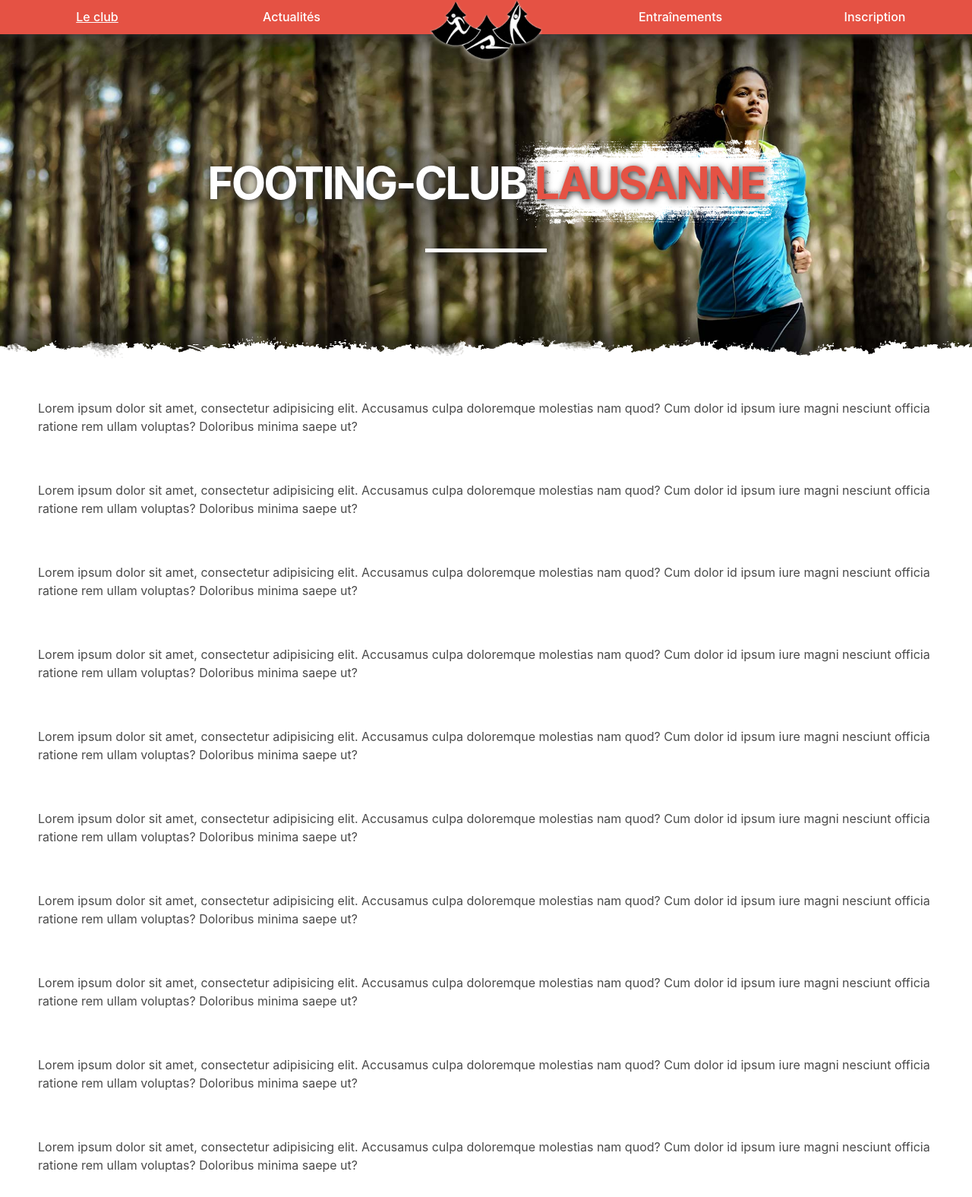
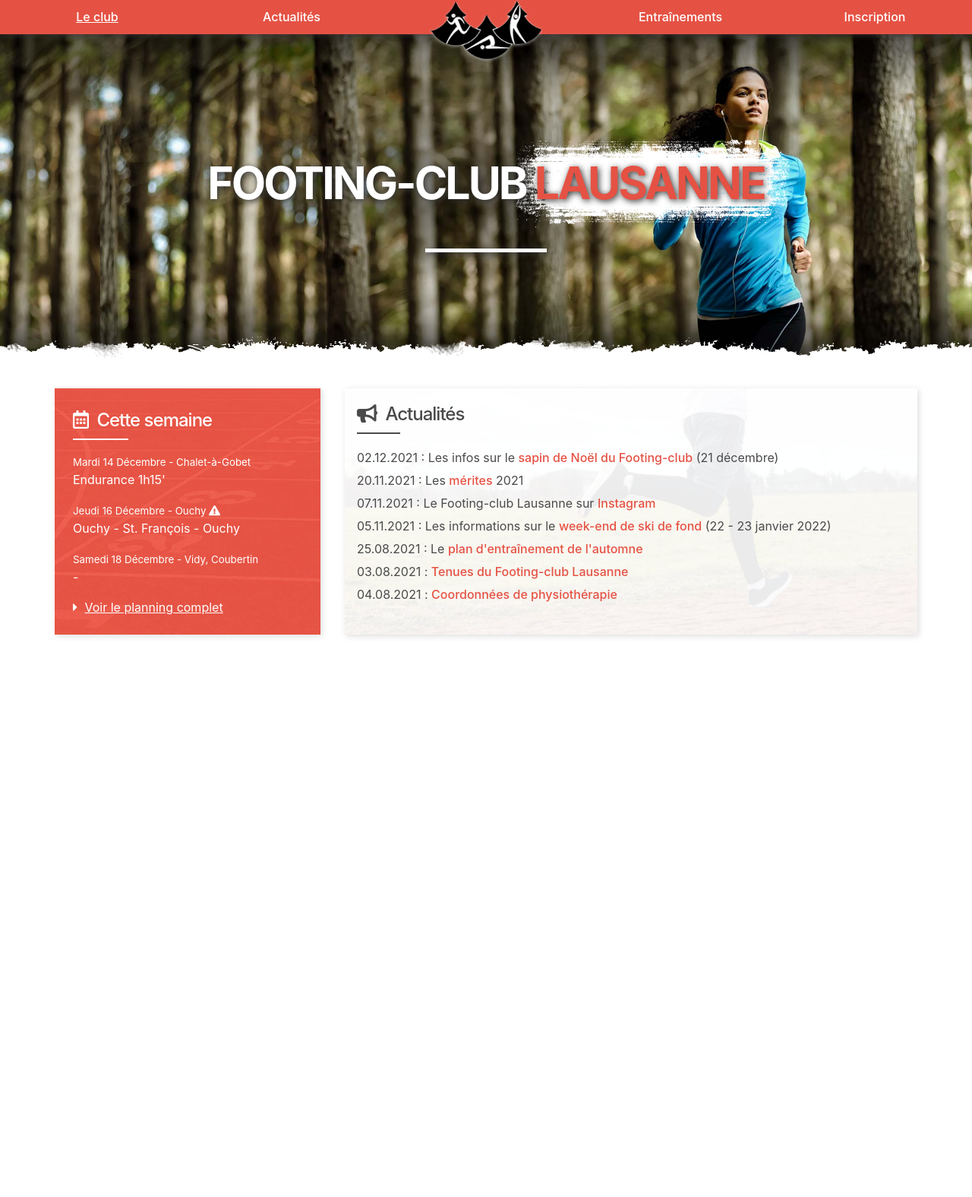
Before and after one commit to footing-club/footing-club, a Jekyll site: the page built from index.html, in a window 1280 px wide. Shown: the whole page at 76% size. Built offline with Jekyll 4.4.1, drawn with Linux system fonts in a browser that asks for light colours; nearby versions of some CDN libraries; after the commit the page ends 900 px from its top, so only the background shows below that.

Commit message:
Setting up the planning and news blocks

```diff
--- /dev/null
+++ b/_sass/elements/title.sass
@@ -0,0 +1,15 @@
+.title
+  font-weight: 500
+  letter-spacing: -1px
+  position: relative
+  padding-bottom: 8px
+  margin-bottom: 16px
+  display: inline-block
+
+  &:after
+    content: ''
+    position: absolute
+    bottom: 0
+    left: 0
+    width: 40%
+    border-bottom: 2px solid
--- /dev/null
+++ b/_sass/index.sass
@@ -0,0 +1,49 @@
+#infos
+  display: flex
+  flex-direction: column
+  background: #fff
+  padding: 0 16px
+  max-width: 1200px
+  margin: 0 auto
+
+  +tablet
+    flex-direction: row
+
+#workouts
+  margin: 16px
+  background: #e55244
+  padding: 24px
+  box-shadow: 2px 2px 8px #ddd
+  color: #fff
+  background: $primary-color url("../images/workouts-bg.jpg") no-repeat center center / cover
+
+  +tablet
+    flex-basis: 350px
+
+  li
+    margin-bottom: 16px
+
+#news
+  margin: 16px
+  background: #ccc
+  flex-grow: 1
+  padding: 16px
+  box-shadow: 2px 2px 8px #ddd
+  background: url("../images/news-bg.jpg") no-repeat center center / cover
+
+  li
+    line-height: 30px
+
+  a
+    color: $primary-color
+    text-decoration: none
+    font-weight: 500
+
+    &:hover
+      text-decoration: underline
+
+.icon
+  margin-right: 5px
+
+a
+  color: #fff
--- a/css/main.sass
+++ b/css/main.sass
@@ -5,5 +5,7 @@
 @import base/variables
 @import base/mixins
 @import base/reset
+@import elements/title
 @import components/navbar
 @import layout/hero
+@import index
--- a/index.html
+++ b/index.html
@@ -11,9 +11,46 @@ layout: default
   <h1 class="hero-title">Footing-club <em>Lausanne</em></h1>
 </section>
 
+<div id="infos">
+  <section id="workouts">
+    <h2 class="title">
+      <span class="icon"><i class="far fa-calendar-alt"></i></span>
+      Cette semaine
+    </h2>
+    <ul>
+      <li>
+        <small>Mardi 14 Décembre - Chalet-à-Gobet</small><br>
+        Endurance 1h15'
+      </li>
+      <li>
+        <small>Jeudi 16 Décembre - Ouchy <i class="fas fa-exclamation-triangle"></i></small><br>
+        Ouchy - St. François - Ouchy
+      </li>
+      <li>
+        <small>Samedi 18 Décembre - Vidy, Coubertin</small><br>
+        -
+      </li>
+    </ul>
 
-{% for i in (1..10) %}
-  <p style="padding: 30px 50px; background-color: #fff">
-    Lorem ipsum dolor sit amet, consectetur adipisicing elit. Accusamus culpa doloremque molestias nam quod? Cum dolor id ipsum iure magni nesciunt officia ratione rem ullam voluptas? Doloribus minima saepe ut?
-  </p>
-{% endfor %}
+    <p>
+      <span class="icon"><i class="fas fa-caret-right"></i></span>
+      <a href="planning">Voir le planning complet</a>
+    </p>
+  </section>
+
+  <section id="news">
+    <h2 class="title">
+      <span class="icon"><i class="fas fa-bullhorn"></i></span>
+      Actualités
+    </h2>
+    <ul>
+      <li>02.12.2021 : Les infos sur le <a href="#">sapin de Noël du Footing-club</a> (21 décembre)</li>
+      <li>20.11.2021 : Les <a href="#">mérites</a> 2021</li>
+      <li>07.11.2021 : Le Footing-club Lausanne sur <a href="#">Instagram</a></li>
+      <li>05.11.2021 : Les informations sur le <a href="#">week-end de ski de fond</a> (22 - 23 janvier 2022)</li>
+      <li>25.08.2021 : Le <a href="#">plan d'entraînement de l'automne</a></li>
+      <li>03.08.2021 : <a href="#">Tenues du Footing-club Lausanne</a></li>
+      <li>04.08.2021 : <a href="#">Coordonnées de physiothérapie</a></li>
+    </ul>
+  </section>
+</div>
```
Also changed, not shown: images/news-bg.jpg (added), images/workouts-bg.jpg (added).
